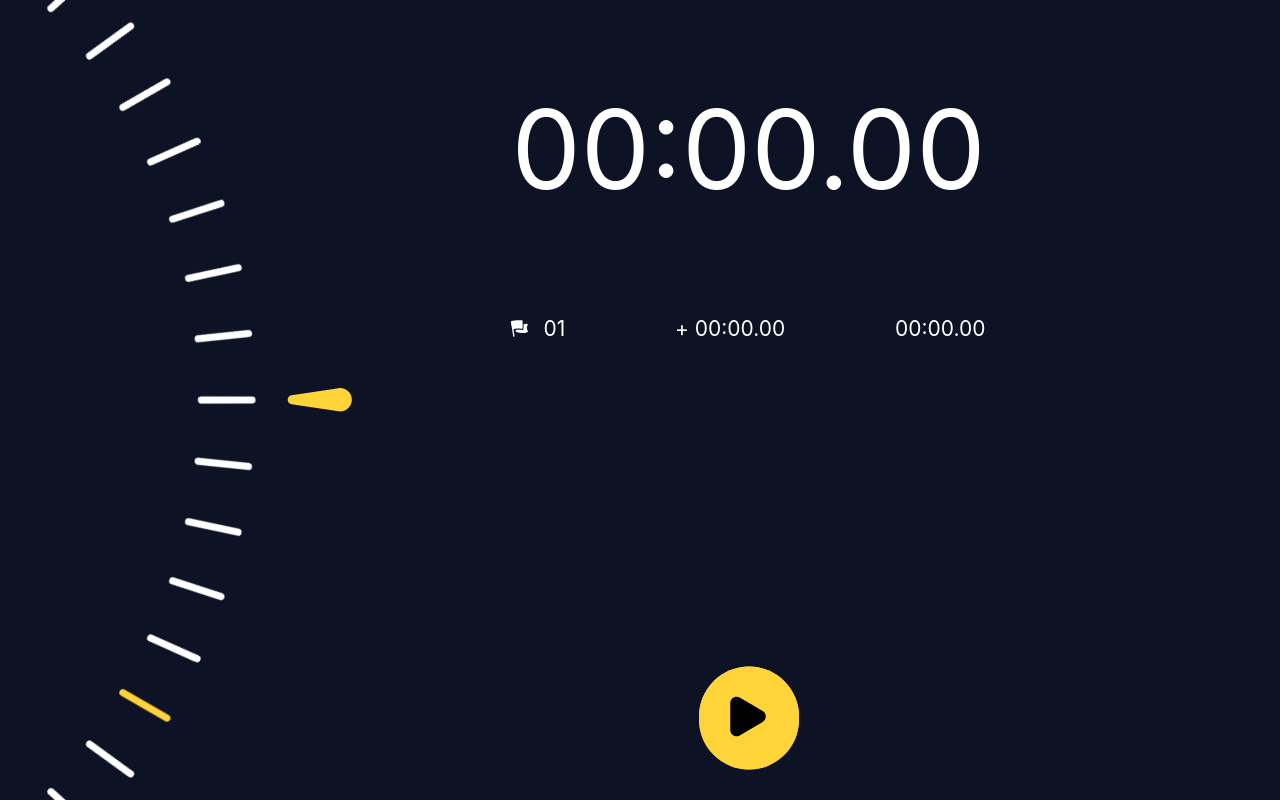
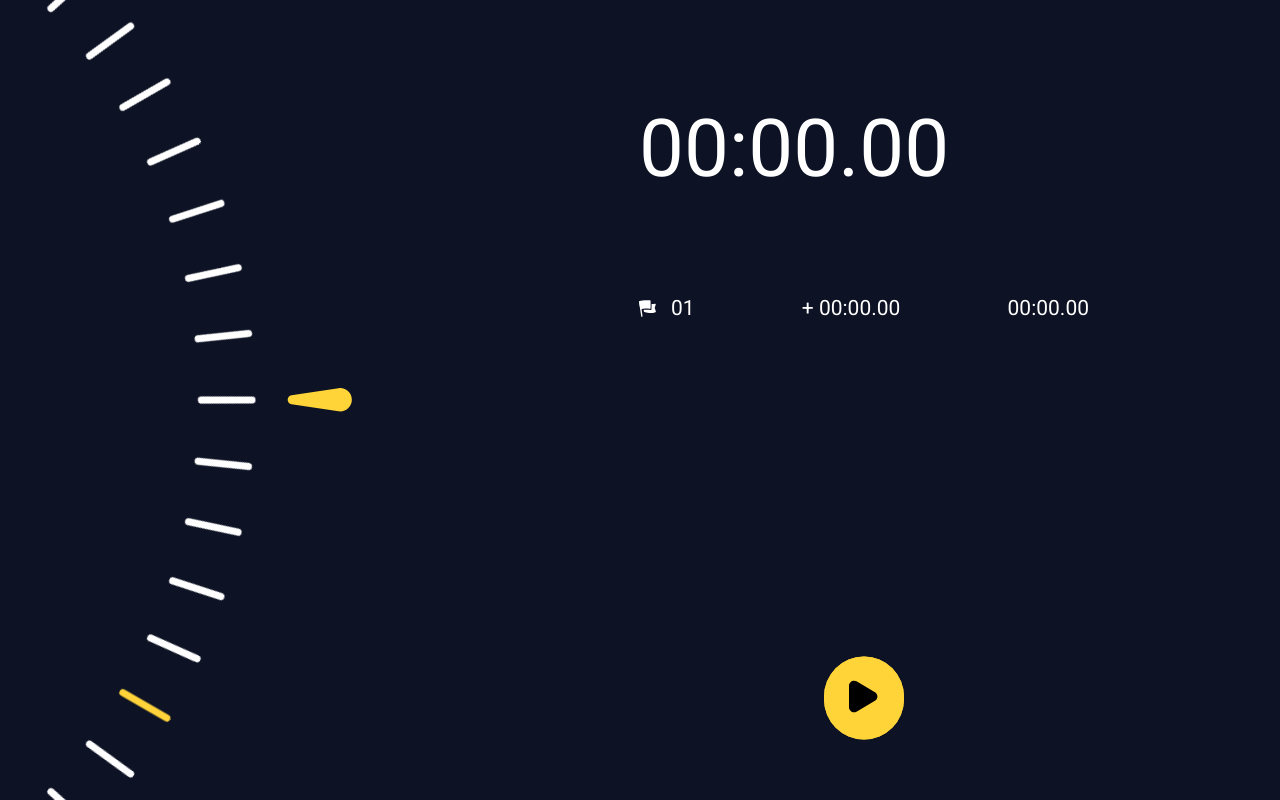
Before and after one commit to RafaelMatta/Chronometer, a website: page index.html in a window 1280 px wide. Drawn offline with Linux system fonts and the light colour scheme.

Commit message:
Adição do contador e ajustes no estilo.

```diff
--- a/index.html
+++ b/index.html
@@ -16,6 +16,7 @@
                 </svg>
             </div>
 
+            <div class="wrapper wrapper--panel">
                 <div class="chronometer__panel">
                     <p class="chronometer__timer" id="timer">00:00.00</p>
                     <div class="chronometer__laptimer">
@@ -44,6 +45,7 @@
                     </div>
                 </div>
             </div>
+        </div>
         <script src="js/main.js"></script>
     </body>
 </html>
--- a/js/main.js
+++ b/js/main.js
@@ -6,12 +6,24 @@ const labelPosition = document.getElementById("position");
 const btnPlayPause = document.getElementById("play");
 const btnLapStop = document.getElementById("lap");
 
-const changeIcon = function (btn, icon) {
-    btn.innerHTML = `
-        <svg class="button__icon">
-            <use xlink:href="assets/icons/icons.svg#${icon}"/>
-        </svg>
-    `
+let timer;
+let laps = [];
+
+const startTimer = function () {
+    let time = 0
+
+    const tick = function () {
+        const miliseconds = `${time % 100}`.padStart(2, 0);
+        const seconds = `${Math.trunc(time / 100 % 60)}`.padStart(2, 0);
+        const minutes = `${Math.trunc(time / 100 / 60 % 60)}`.padStart(2, 0);
+        const hours = `${Math.trunc(time / 100 / 60 / 60)}`.padStart(2, 0);
+
+        labelTimer.innerText = `${hours}:${minutes}:${seconds}.${miliseconds}`;
+        time++
+    }
+
+    tick();
+    timer = setInterval(tick, 10);
 }
 
 const stopTimer = function () {
@@ -24,6 +36,22 @@ const stopTimer = function () {
     transform: translate(-50%, -50%);`
 
     resetTimer();
+}
+
+const resetTimer = function () {
+    if (timer) {
+        clearInterval(timer);
+        timer = null;
+        labelTimer.innerText = '00:00.00'
+    }
+}
+
+const changeIcon = function (btn, icon) {
+    btn.innerHTML = `
+        <svg class="button__icon">
+            <use xlink:href="assets/icons/icons.svg#${icon}"/>
+        </svg>
+    `
 }
 
 const changeToPause = function (){
@@ -41,6 +69,8 @@ const changeToPlay = function (){
         btnPlayPause.style = `
             left: 100%;
             transform: translate(-100%, -50%);`
+
+        startTimer();
     }
 
     changeIcon(btnPlayPause, "pause");
--- a/style/sass/base/normalize/_normalize.scss
+++ b/style/sass/base/normalize/_normalize.scss
@@ -1,3 +1,5 @@
+@import url("https://fonts.googleapis.com/css2?family=Roboto:wght@100;300;400&display=swap");
+
 *,
 *::before,
 *::after {
@@ -9,7 +11,7 @@
 html {
   box-sizing: inherit;
   font-size: 62.5%;
-  font-family: "inter", sans-serif;
+  font-family: "Roboto", sans-serif;
   color: $color-white;
 }
 
--- a/style/sass/layouts/button/_button.scss
+++ b/style/sass/layouts/button/_button.scss
@@ -1,14 +1,14 @@
 .button {
   background-color: $color-yellow;
-  padding: 2.5rem;
+  padding: 2rem;
   border-radius: 100px;
   border: none;
   outline: none;
   cursor: pointer;
 
   &__icon {
-    height: 5rem;
-    width: 5rem;
+    height: 4rem;
+    width: 4rem;
   }
 
   &--start,
--- a/style/sass/modules/_dir-modules.scss
+++ b/style/sass/modules/_dir-modules.scss
@@ -0,0 +1 @@
+@import "wrapper/wrapper";
--- /dev/null
+++ b/style/sass/modules/wrapper/_wrapper.scss
@@ -0,0 +1,7 @@
+.wrapper {
+  &--panel {
+    display: flex;
+    justify-content: center;
+    width: 65%;
+  }
+}
--- a/style/sass/pages/chronometer/_chronometer.scss
+++ b/style/sass/pages/chronometer/_chronometer.scss
@@ -46,11 +46,13 @@
     flex-direction: column;
     align-items: center;
     gap: 10rem;
-    margin-right: 23%;
+    width: 100%;
+    max-width: 45rem;
   }
 
   &__timer {
-    font-size: 11rem;
+    font-size: 8rem;
+    align-self: flex-start;
   }
 
   &__laptimer {
@@ -88,6 +90,7 @@
   &__control {
     position: relative;
     width: 100%;
+    max-width: 30rem;
     margin-top: 5.15rem;
 
     // &:hover > .button--start {
```
Also changed, not shown: style/css/style.css. Lines whose indentation alone changed are shown as unchanged.
